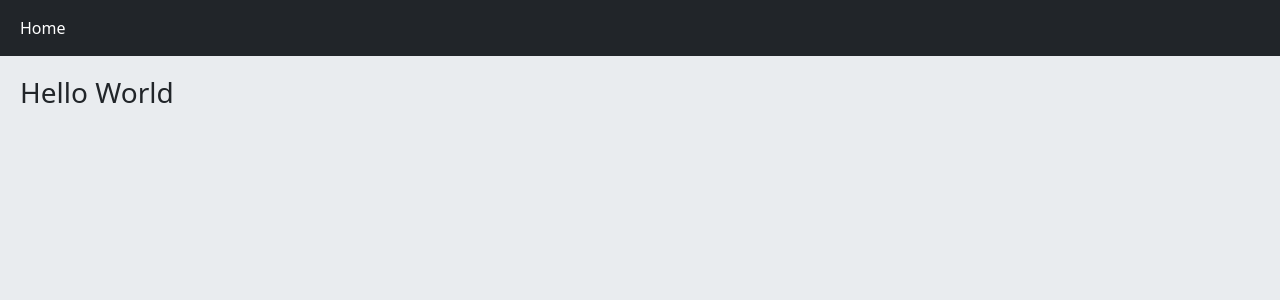
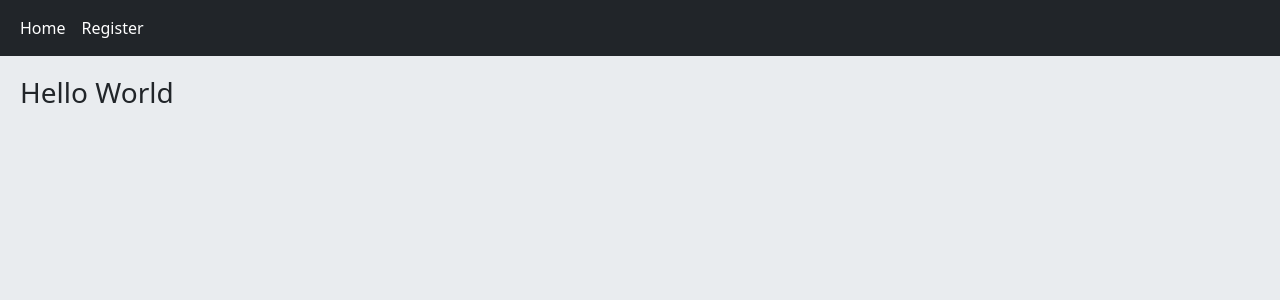
Before and after one commit to khodealib/DjangoSocialMedia, a Django app: page / in a window 1280 px wide. Shown: the top 300 px of the page. Run offline with Django 4.2, Linux system fonts and the light colour scheme; some libraries are stand-ins or nearby versions.

Commit message:
add register navbar

```diff
--- a/templates/inc/navbar.html
+++ b/templates/inc/navbar.html
@@ -2,6 +2,10 @@
 	<div class="container-fluid">
 		<div class="navbar-nav">
 			<a class="nav-link active" href="{% url 'home:index' %}">Home</a>
+			<a class="nav-link active"
+			   href="{% url 'account:user_register' %}">
+				Register
+			</a>
 		</div>
 	</div>
 </nav>
```
